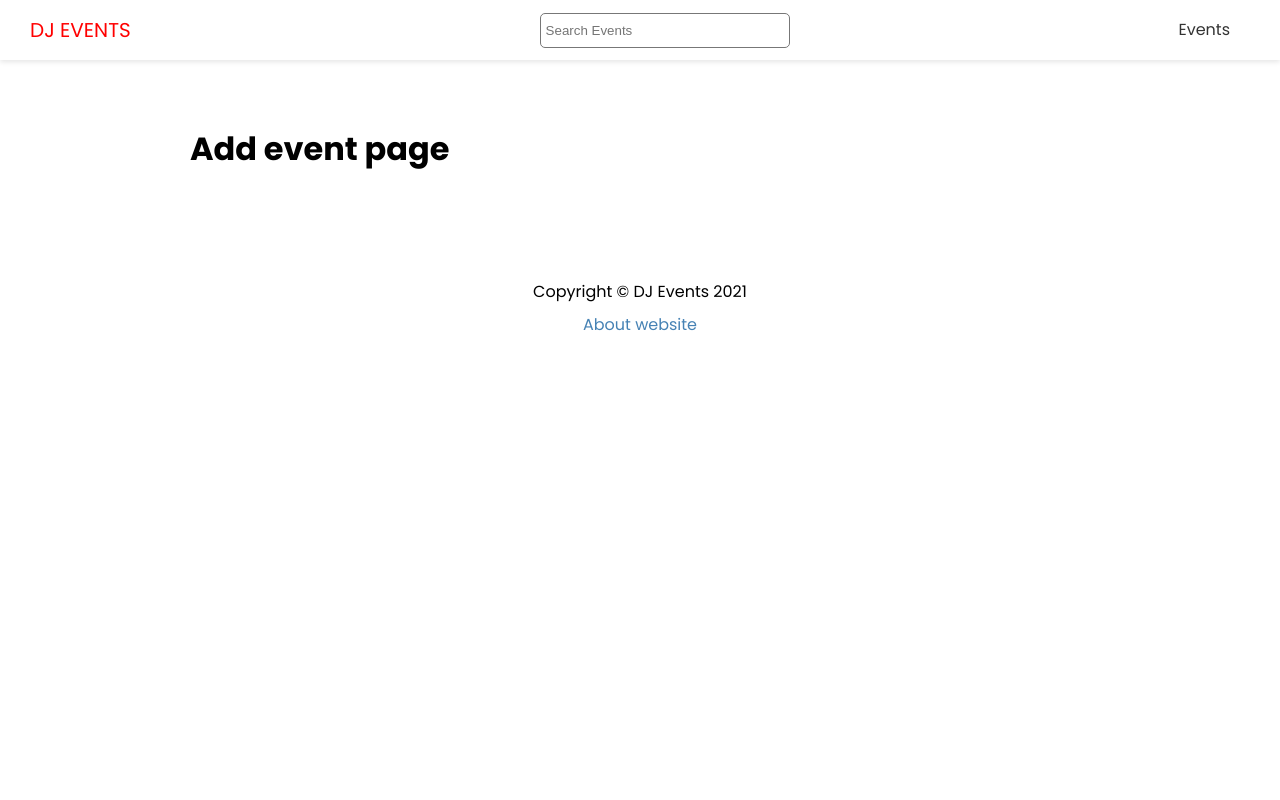
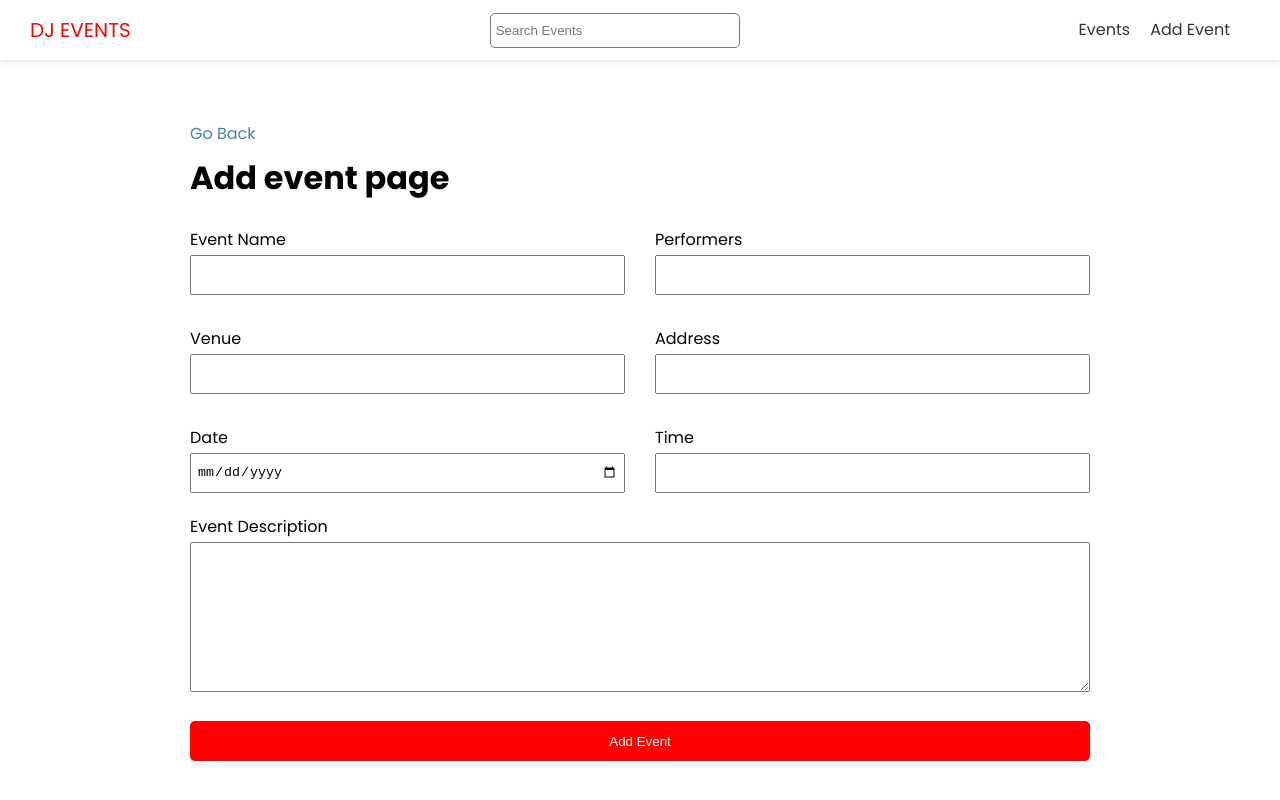
Before and after one commit to ZawojWeb/TNext, a Next.js app in the folder dj-events-front/: page /events/add in a window 1280 px wide. Shown: the top 800 px of the page. Built offline with nearby package versions, Linux system fonts and the light colour scheme.

Commit message:
Add events front-end

```diff
--- a/dj-events-front/components/Header.js
+++ b/dj-events-front/components/Header.js
@@ -14,6 +14,7 @@
             <nav>
                 <ul>
                     <li><Link href="/events"><a>Events</a></Link></li>
+                    <li><Link href="/events/add"><a>Add Event</a></Link></li>
                 </ul>
             </nav>
         </header>
--- a/dj-events-front/pages/events/add.js
+++ b/dj-events-front/pages/events/add.js
@@ -1,9 +1,117 @@
 import { Layout } from "@/components/Layout"
+import { useRouter } from "next/router"
+import { useState } from "react"
+import Link from "next/link"
+import { API_URL } from "@/config/index"
+import styles from '@/styles/Form.module.css'
 
 const AddEventPage = () => {
+
+    const [values, setValues] = useState({
+        name: '',
+        performers: '',
+        venue: '',
+        address: '',
+        date: '',
+        time: '',
+        description: '',
+    })
+
+    const router = useRouter();
+
+    const handleSubmit = (e) => {
+        console.log(values);
+    }
+
+    const handleInputChange = (e) =>{
+
+        //! TO DO, try understund lines of code
+        const {name, value} = e.target
+        setValues({...values, [name]: value})
+    }
+
     return (
         <Layout title="Add event">
+            <Link href="/events">Go Back</Link>
             <h1>Add event page</h1>
+
+            <form onSubmit={handleSubmit} className={styles.form}>
+            <div className={styles.grid}>
+          <div>
+            <label htmlFor='name'>Event Name</label>
+            <input
+              type='text'
+              id='name'
+              name='name'
+              value={values.name}
+              onChange={handleInputChange}
+            />
+          </div>
+          <div>
+            <label htmlFor='performers'>Performers</label>
+            <input
+              type='text'
+              name='performers'
+              id='performers'
+              value={values.performers}
+              onChange={handleInputChange}
+            />
+          </div>
+          <div>
+            <label htmlFor='venue'>Venue</label>
+            <input
+              type='text'
+              name='venue'
+              id='venue'
+              value={values.venue}
+              onChange={handleInputChange}
+            />
+          </div>
+          <div>
+            <label htmlFor='address'>Address</label>
+            <input
+              type='text'
+              name='address'
+              id='address'
+              value={values.address}
+              onChange={handleInputChange}
+            />
+          </div>
+          <div>
+            <label htmlFor='date'>Date</label>
+            <input
+              type='date'
+              name='date'
+              id='date'
+              value={values.date}
+              onChange={handleInputChange}
+            />
+          </div>
+          <div>
+            <label htmlFor='time'>Time</label>
+            <input
+              type='text'
+              name='time'
+              id='time'
+              value={values.time}
+              onChange={handleInputChange}
+            />
+          </div>
+        </div>
+
+        <div>
+          <label htmlFor='description'>Event Description</label>
+          <textarea
+            type='text'
+            name='description'
+            id='description'
+            value={values.description}
+            onChange={handleInputChange}
+          ></textarea>
+        </div>
+
+        <input type='submit' value='Add Event' className='btn' />
+            </form>
         </Layout>
     )
 }
--- /dev/null
+++ b/dj-events-front/styles/Form.module.css
@@ -0,0 +1,39 @@
+.form label {
+  display: block;
+}
+
+.form input {
+  width: 100%;
+  height: 40px;
+  padding: 5px;
+}
+
+.form textarea {
+  width: 100%;
+  height: 150px;
+}
+
+.form input[type="submit"] {
+  display: block;
+  width: 100%;
+  margin: 20px 0 30px;
+}
+
+.form .file {
+  border: 1px #ccc solid;
+  background-color: #f4f4f4;
+  padding: 10px;
+}
+
+.grid {
+  display: grid;
+  grid-template-columns: 1fr 1fr;
+  gap: 30px;
+  margin-bottom: 20px;
+}
+
+@media (max-width: 600px) {
+  .grid {
+    grid-template-columns: 1fr;
+  }
+}
```
